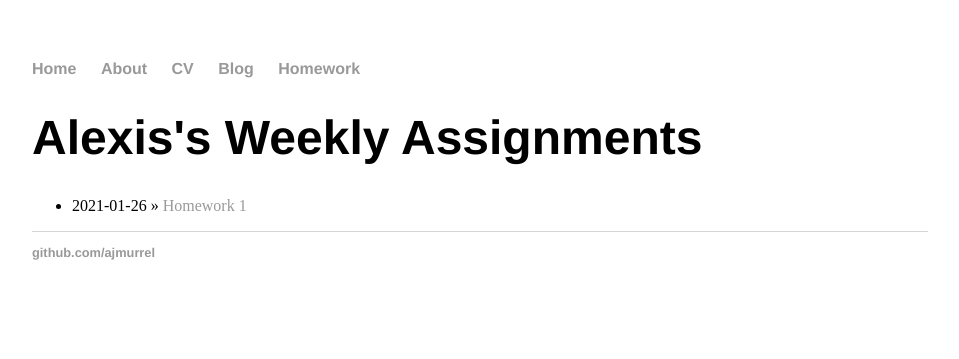
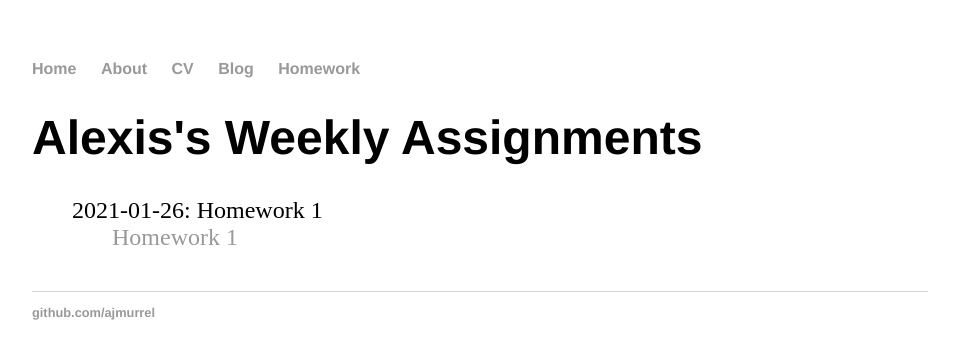
Before and after one commit to ajmurrel/ajmurrel.github.io, a Jekyll site: the page built from homework/index.html, in a window 1280 px wide. Shown: the top 359 px of the page, without its empty margins (160-1119 px from the left). Built offline with Jekyll 4.4.1, drawn with Linux system fonts in a browser that asks for light colours.

Commit message:
Update index.html

```diff
--- a/homework/index.html
+++ b/homework/index.html
@@ -1,8 +1,11 @@
 ---
 layout: default
-title: "Alexis's Weekly Assignments"
+title: Alexis's Weekly Assignments
 ---
 	<h1>{{ page.title }}</h1>
-	<ul class="homework">
-	    <li>2021-01-26 » <a href="/homework/homework1.xml" title="Homework 1">Homework 1</a></li>
-	</ul>
+	<ul class="posts">
+	    <li>2021-01-26: Homework 1
+        	<ul>
+			<li><a href="/homework/homework1.xml" title="Homework 1">Homework 1</a></li>
+       		</ul>
+	    </li>
```
